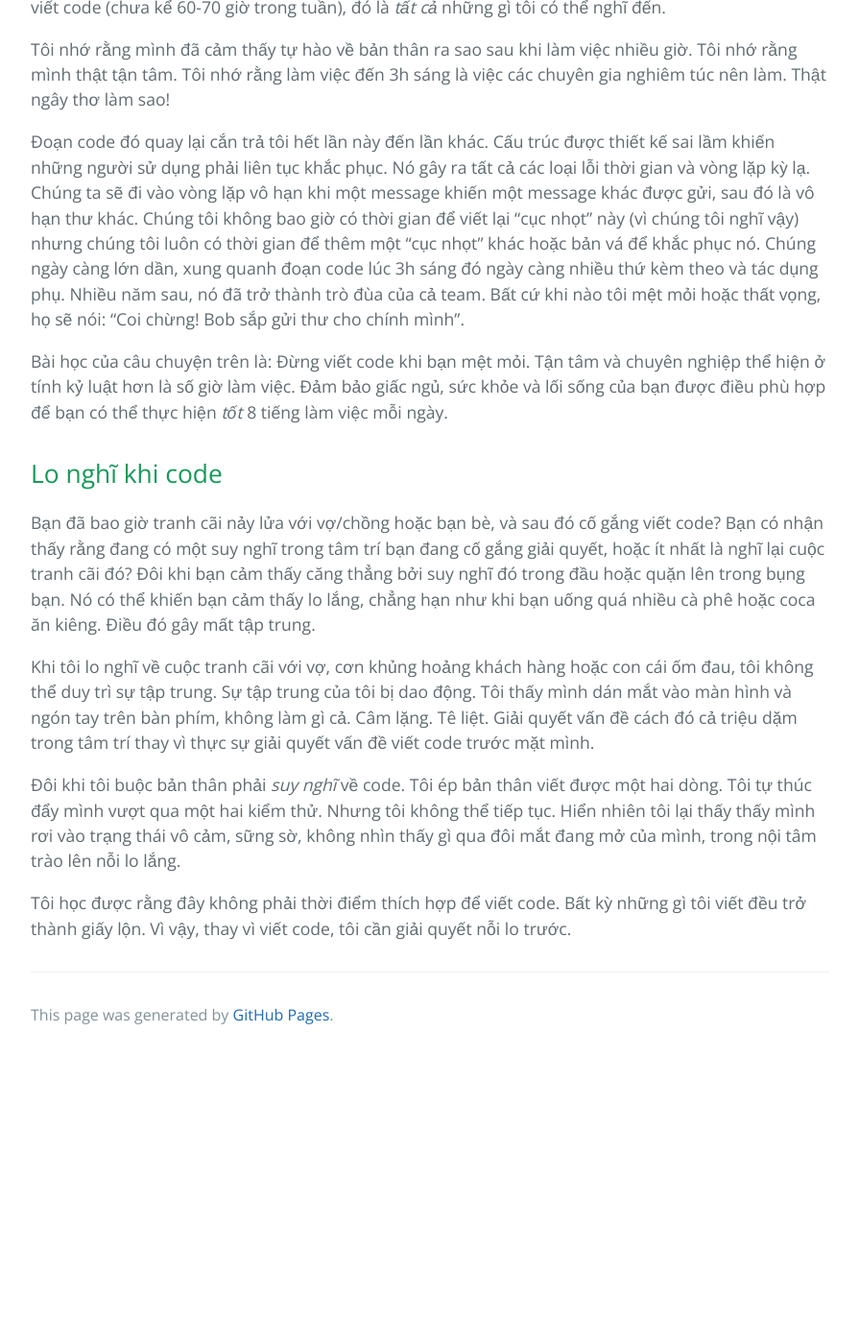
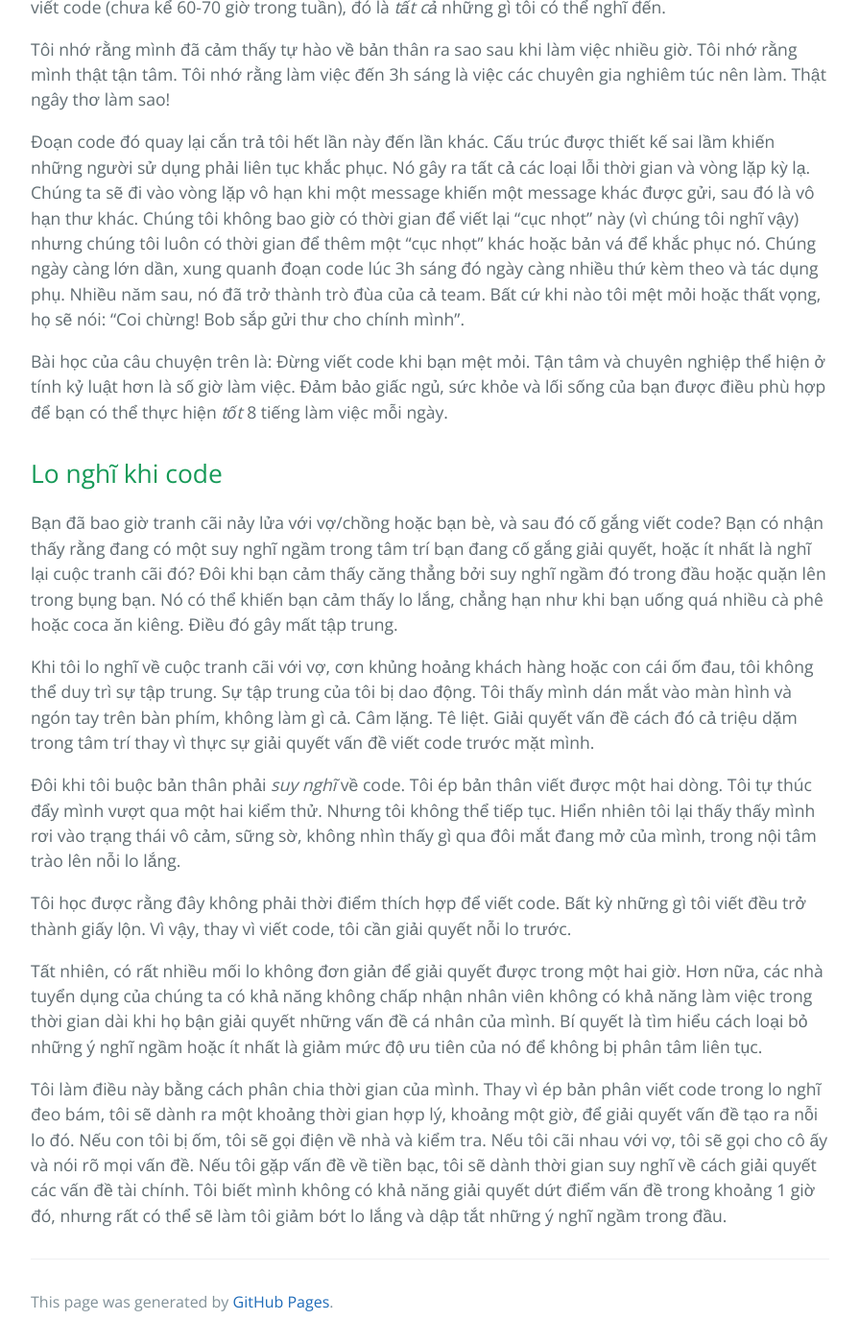
Before and after one commit to HaiBV/haibv.github.io, a Jekyll site: the page built from clean-coder/chapter-4-coding.md, in a window 1280 px wide and 1400 px high, scrolled down 2328 px. Shown: the whole window at 96% size, without its empty margins (192-1087 px from the left). Built offline with Jekyll 4.4.1, drawn with Linux system fonts in a browser that asks for light colours; our own code applies the rules of GitHub Pages for plain Markdown files; before the commit the page ends 3429 px from its top, so only the background shows below that.

Commit message:
Book - The Clean Coder - Chapter 4 - Coding

```diff
--- a/clean-coder/chapter-4-coding.md
+++ b/clean-coder/chapter-4-coding.md
@@ -50,10 +50,14 @@ Bài học của câu chuyện trên là: Đừng viết code khi bạn mệt m
 
 ## Lo nghĩ khi code
 
-Bạn đã bao giờ tranh cãi nảy lửa với vợ/chồng hoặc bạn bè, và sau đó cố gắng viết code? Bạn có nhận thấy rằng đang có một suy nghĩ trong tâm trí bạn đang cố gắng giải quyết, hoặc ít nhất là nghĩ lại cuộc tranh cãi đó? Đôi khi bạn cảm thấy căng thẳng bởi suy nghĩ đó trong đầu hoặc quặn lên trong bụng bạn. Nó có thể khiến bạn cảm thấy lo lắng, chẳng hạn như khi bạn uống quá nhiều cà phê hoặc coca ăn kiêng. Điều đó gây mất tập trung.
+Bạn đã bao giờ tranh cãi nảy lửa với vợ/chồng hoặc bạn bè, và sau đó cố gắng viết code? Bạn có nhận thấy rằng đang có một suy nghĩ ngầm trong tâm trí bạn đang cố gắng giải quyết, hoặc ít nhất là nghĩ lại cuộc tranh cãi đó? Đôi khi bạn cảm thấy căng thẳng bởi suy nghĩ ngầm đó trong đầu hoặc quặn lên trong bụng bạn. Nó có thể khiến bạn cảm thấy lo lắng, chẳng hạn như khi bạn uống quá nhiều cà phê hoặc coca ăn kiêng. Điều đó gây mất tập trung.
 
 Khi tôi lo nghĩ về cuộc tranh cãi với vợ, cơn khủng hoảng khách hàng hoặc con cái ốm đau, tôi không thể duy trì sự tập trung. Sự tập trung của tôi bị dao động. Tôi thấy mình dán mắt vào màn hình và ngón tay trên bàn phím, không làm gì cả. Câm lặng. Tê liệt. Giải quyết vấn đề cách đó cả triệu dặm trong tâm trí thay vì thực sự giải quyết vấn đề viết code trước mặt mình.
 
 Đôi khi tôi buộc bản thân phải _suy nghĩ_ về code. Tôi ép bản thân viết được một hai dòng. Tôi tự thúc đẩy mình vượt qua một hai kiểm thử. Nhưng tôi không thể tiếp tục. Hiển nhiên tôi lại thấy thấy mình rơi vào trạng thái vô cảm, sững sờ, không nhìn thấy gì qua đôi mắt đang mở của mình, trong nội tâm trào lên nỗi lo lắng.
 
 Tôi học được rằng đây không phải thời điểm thích hợp để viết code. Bất kỳ những gì tôi viết đều trở thành giấy lộn. Vì vậy, thay vì viết code, tôi cần giải quyết nỗi lo trước.
+
+Tất nhiên, có rất nhiều mối lo không đơn giản để giải quyết được trong một hai giờ. Hơn nữa, các nhà tuyển dụng của chúng ta có khả năng không chấp nhận nhân viên không có khả năng làm việc trong thời gian dài khi họ bận giải quyết những vấn đề cá nhân của mình. Bí quyết là tìm hiểu cách loại bỏ những ý nghĩ ngầm hoặc ít nhất là giảm mức độ ưu tiên của nó để không bị phân tâm liên tục.
+
+Tôi làm điều này bằng cách phân chia thời gian của mình. Thay vì ép bản phân viết code trong lo nghĩ đeo bám, tôi sẽ dành ra một khoảng thời gian hợp lý, khoảng một giờ, để giải quyết vấn đề tạo ra nỗi lo đó. Nếu con tôi bị ốm, tôi sẽ gọi điện về nhà và kiểm tra. Nếu tôi cãi nhau với vợ, tôi sẽ gọi cho cô ấy và nói rõ mọi vấn đề. Nếu tôi gặp vấn đề về tiền bạc, tôi sẽ dành thời gian suy nghĩ về cách giải quyết các vấn đề tài chính. Tôi biết mình không có khả năng giải quyết dứt điểm vấn đề trong khoảng 1 giờ đó, nhưng rất có thể sẽ làm tôi giảm bớt lo lắng và dập tắt những ý nghĩ ngầm trong đầu.
```
